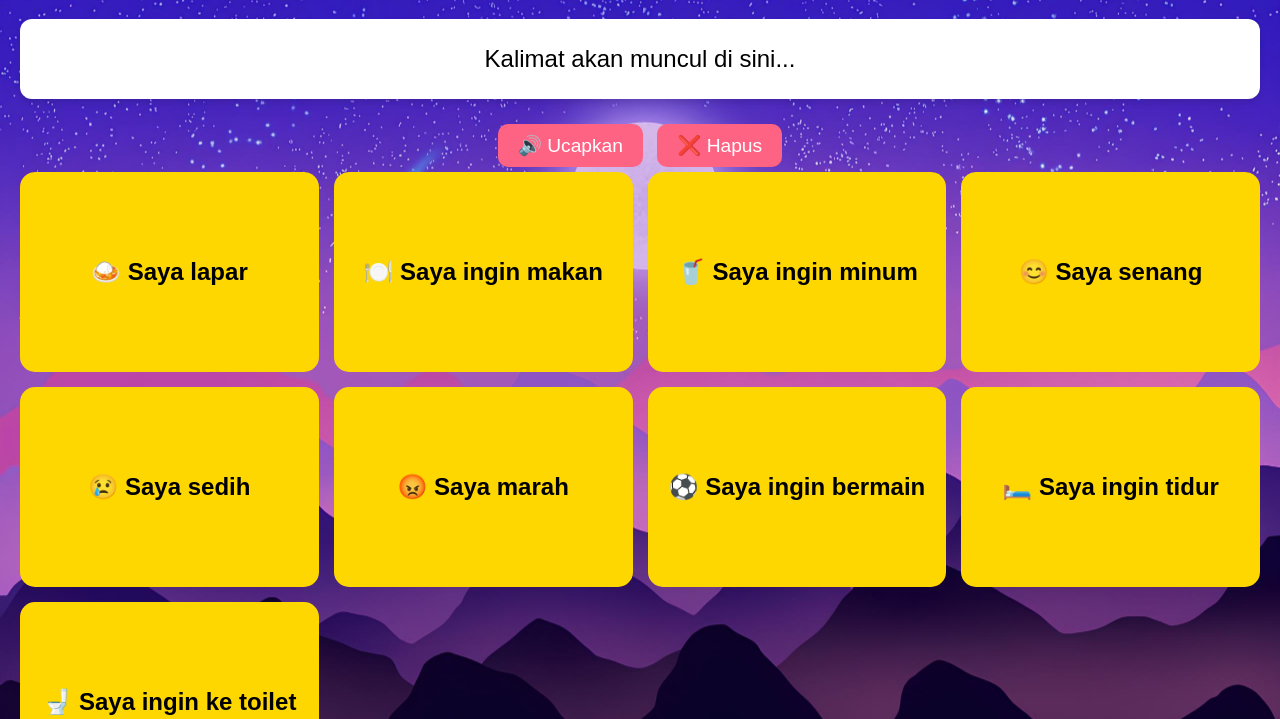
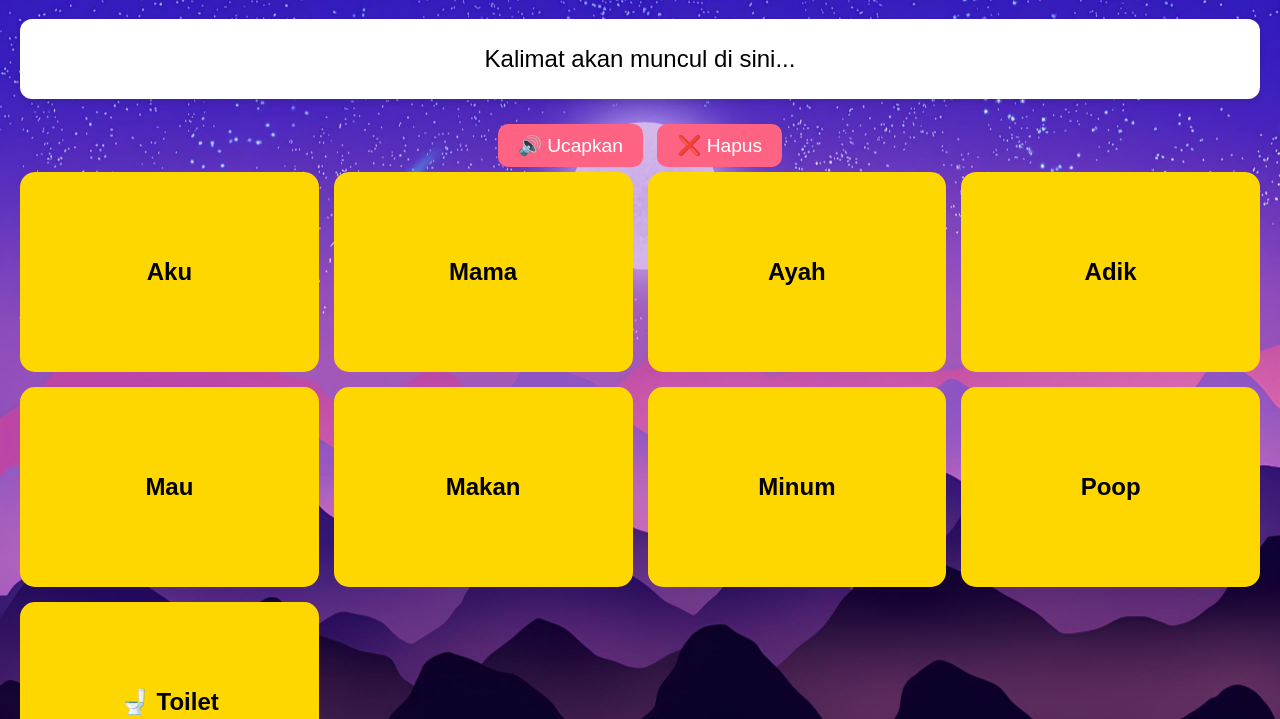
Before and after one commit to resolvedretry/hww, a plain HTML site: page index.html in a window 1280 px wide. Shown: the part 81-800 px from the top of the page. Drawn offline with Linux system fonts and the light colour scheme.

Commit message:
Update index.html

```diff
--- a/index.html
+++ b/index.html
@@ -21,15 +21,15 @@
 
     <!-- Grid of Words -->
     <main class="grid-container">
-        <button class="grid-item" aria-label="Saya lapar" onclick="addToSentence('Saya lapar')">🍛 Saya lapar</button>
-        <button class="grid-item" aria-label="Saya ingin makan" onclick="addToSentence('Saya ingin makan')">🍽️ Saya ingin makan</button>
-        <button class="grid-item" aria-label="Saya ingin minum" onclick="addToSentence('Saya ingin minum')">🥤 Saya ingin minum</button>
-        <button class="grid-item" aria-label="Saya senang" onclick="addToSentence('Saya senang')">😊 Saya senang</button>
-        <button class="grid-item" aria-label="Saya sedih" onclick="addToSentence('Saya sedih')">😢 Saya sedih</button>
-        <button class="grid-item" aria-label="Saya marah" onclick="addToSentence('Saya marah')">😡 Saya marah</button>
-        <button class="grid-item" aria-label="Saya ingin bermain" onclick="addToSentence('Saya ingin bermain')">⚽ Saya ingin bermain</button>
-        <button class="grid-item" aria-label="Saya ingin tidur" onclick="addToSentence('Saya ingin tidur')">🛏️ Saya ingin tidur</button>
-        <button class="grid-item" aria-label="Saya ingin ke toilet" onclick="addToSentence('Saya ingin ke toilet')">🚽 Saya ingin ke toilet</button>
+        <button class="grid-item" aria-label="Aku" onclick="addToSentence('Aku')">Aku</button>
+        <button class="grid-item" aria-label="Mama" onclick="addToSentence('Mama')">Mama</button>
+        <button class="grid-item" aria-label="Ayah" onclick="addToSentence('Ayah')">Ayah</button>
+        <button class="grid-item" aria-label="Adik" onclick="addToSentence('Adik')">Adik</button>
+        <button class="grid-item" aria-label="Mau" onclick="addToSentence('Mau')">Mau</button>
+        <button class="grid-item" aria-label="Makan" onclick="addToSentence('Makan')">Makan</button>
+        <button class="grid-item" aria-label="Minum" onclick="addToSentence('Minum')">Minum</button>
+        <button class="grid-item" aria-label="Poop" onclick="addToSentence('Poop')">Poop</button>
+        <button class="grid-item" aria-label="Toilet" onclick="addToSentence('Toilet')">🚽 Toilet</button>
     </main>
 
 
```
